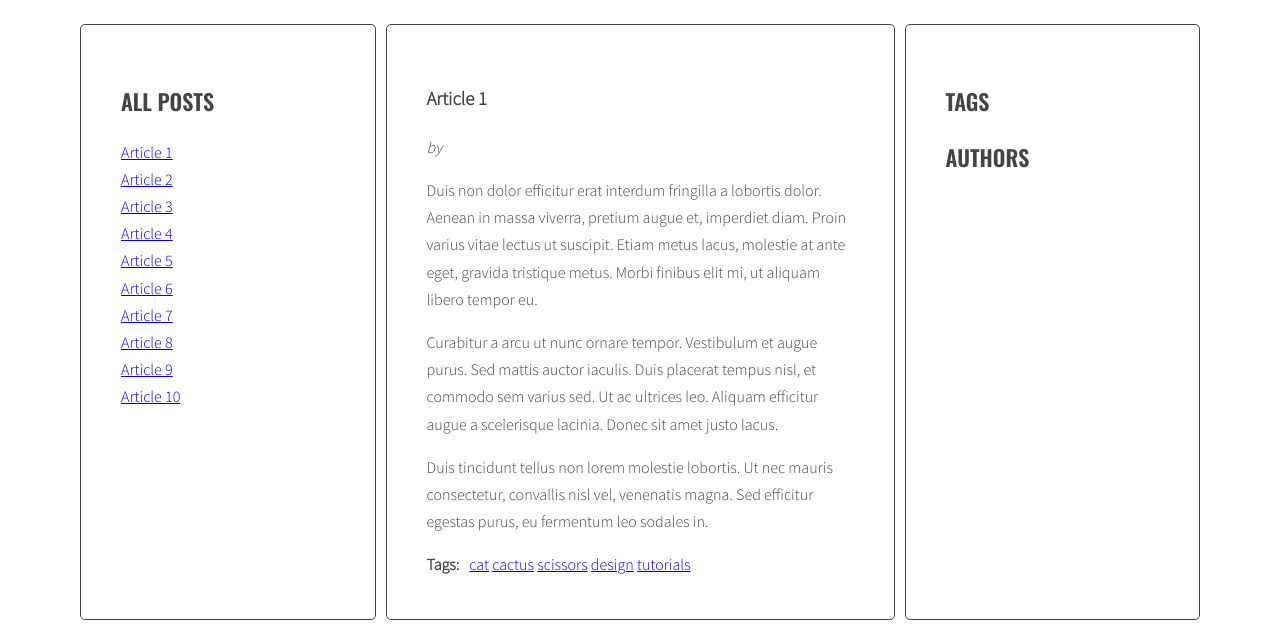
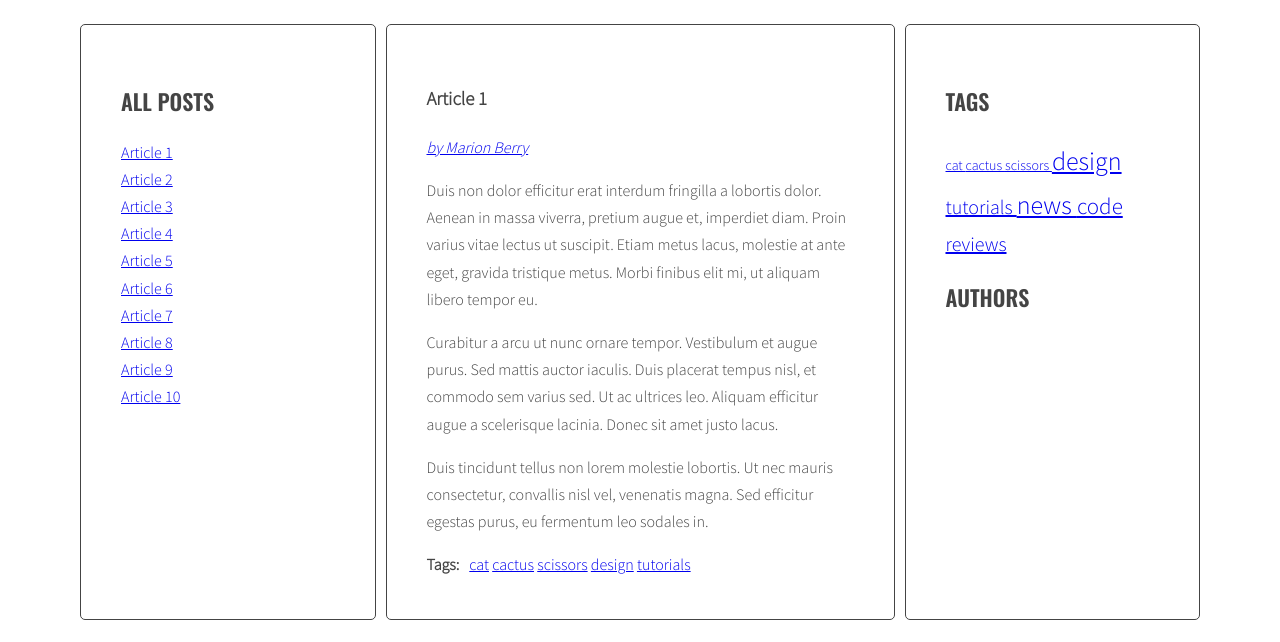
Before and after one commit to bogurom/javascript-blog, a website: page index.html in a window 1280 px wide. Shown: the part 158-800 px from the top of the page. Drawn offline with nearby package versions, Linux system fonts and the light colour scheme.

Commit message:
Add tag cloud

```diff
--- a/js/script.js
+++ b/js/script.js
@@ -116,8 +116,22 @@ return params;
 }
 
 function calculateTagClass(count, params){
+  // how far is this tag from  the minimal count (the least used tag)
+  const normalizedCount = count - params.min;
+  //how far is maximal count (the most used tag) from the minimal count (the least used tag)
+  const normalizedMax = params.max - params.min;
+  // what is the diffrence in percentage
+  const percentage = normalizedCount / normalizedMax;
+  // count classNumber based on the percentage and available number of classes
+  // (optCloudClassCount - 1) because in this case percentage can be 100% (1)
+  const classNumber = Math.floor(percentage * (optCloudClassCount - 1) + 1);
+  console.log('classNumber:', classNumber);
+  const tagClassPrefix = optCloudClassPrefix + classNumber;
+  return tagClassPrefix;
+  console.log('tagClassPrefix:', tagClassPrefix);
+}
+// I can't find 'tagClassPrefix' in console.
 
-}
 
 
 function generateTags(){
@@ -191,7 +205,7 @@ function generateTags(){
   for(let tag in allTags){
     /* generate HTML of the link of each tag with class*/
     // const tagLinkHTML = '<li>' + calculateTagClass(allTags[tag], tagsParam) + '</li>';
-    const tagLinkHTML = '<a href="#tag-' + tag + '" class="' + calculateTagClass(allTags[tag], tagsParam) + '">' + tag + ' (' + allTags[tag] + ')</a>';
+    const tagLinkHTML = '<a href="#tag-' + tag + '" class="' + calculateTagClass(allTags[tag], tagsParams) + '">' + tag + ' </a>';
     console.log('tagLinkHTML:', tagLinkHTML);
     /* [NEW] add link to to allTagsHTML */
     // allTagsHTML += '<a href="#tag-' + tag + '" class="">' + tag + ' (' + allTags[tag] + ') ';
--- a/sass/style.scss
+++ b/sass/style.scss
@@ -122,3 +122,27 @@ body {
     margin: 0 10px 0 0;
   }
 }
+
+.tag-size-1 {
+  font-size: 14px;
+}
+
+.tag-size-2 {
+  font-size: 17px;
+}
+
+.tag-size-3 {
+  font-size: 20px;
+}
+
+.tag-size-4 {
+  font-size: 23px;
+}
+
+.tag-size-5 {
+  font-size: 26px;
+}
+
+.tags a {
+  display: inline;
+}
```
Also changed, not shown: css/style.css, 1 other file.
